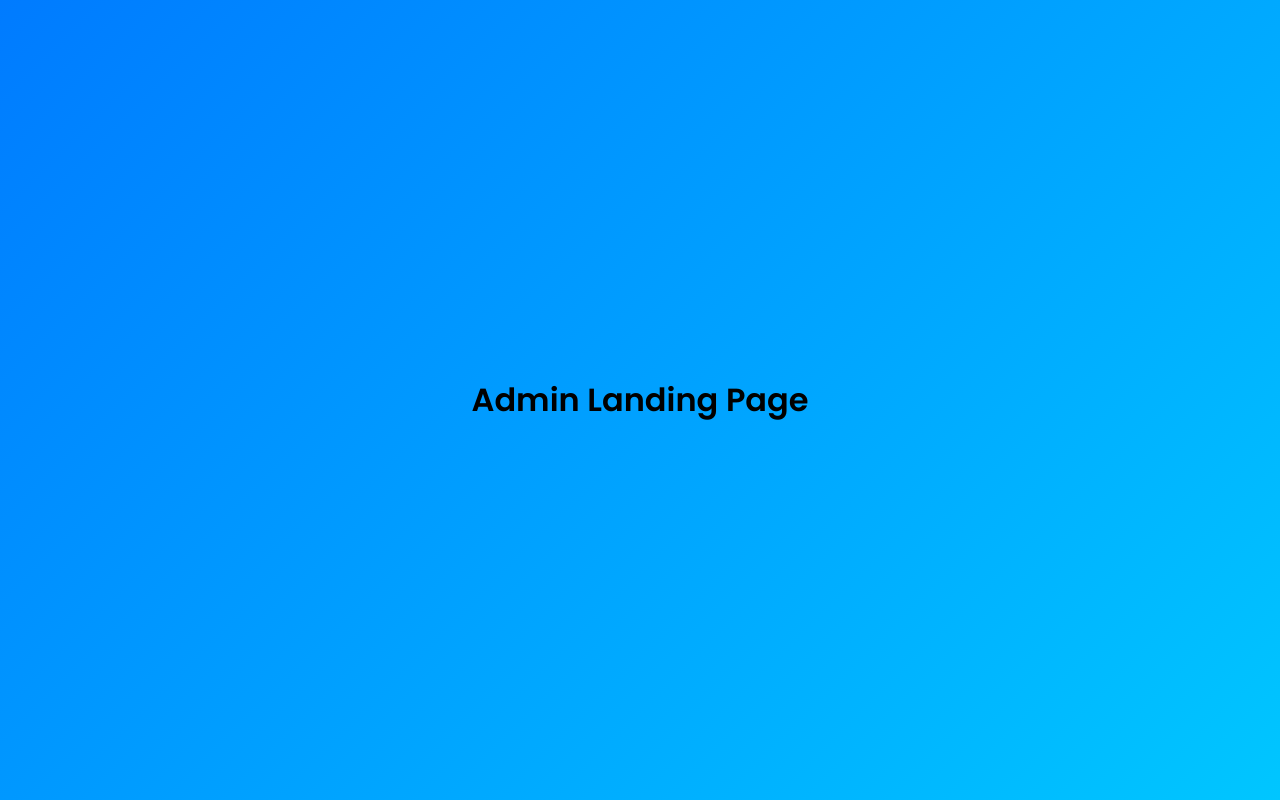
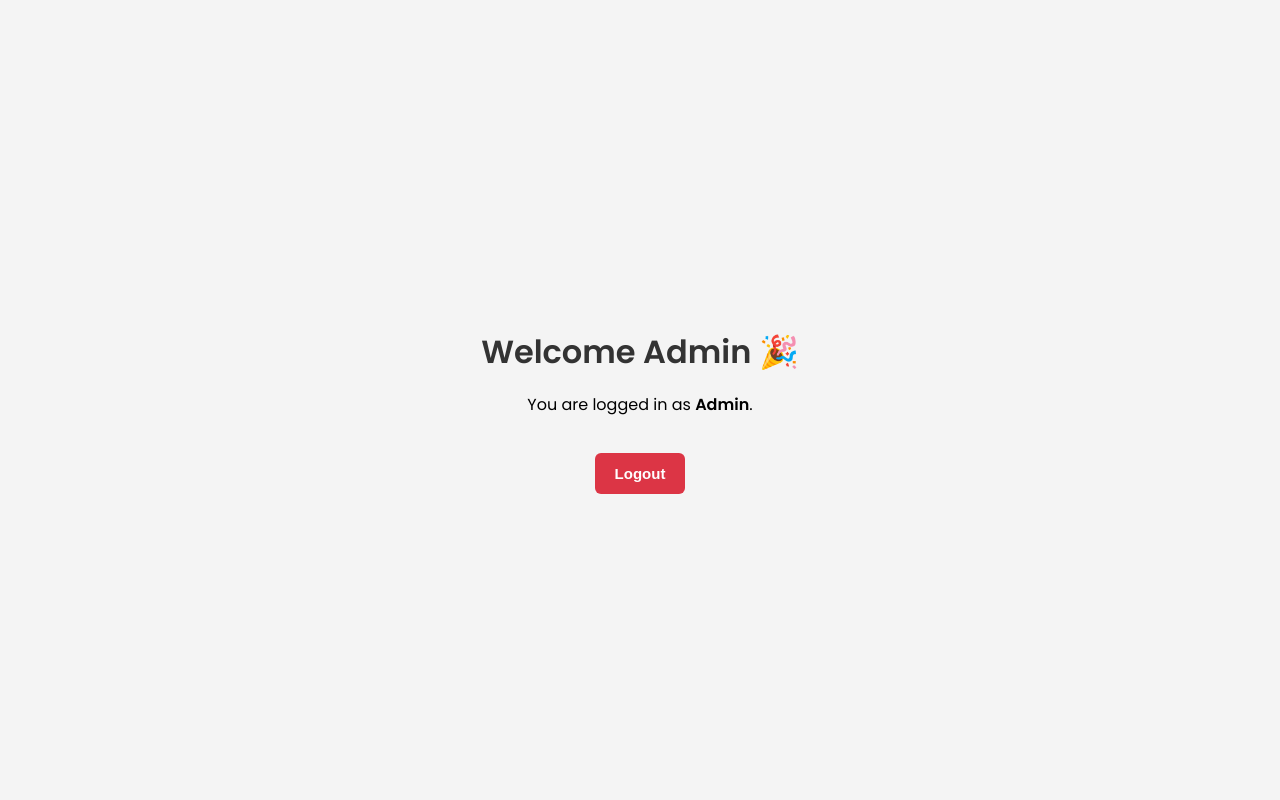
Before and after one commit to ThenukaAnjala/ITP, a React (Vite) app in the folder MERN/frontend/: page /admin in a window 1280 px wide. Built offline with nearby package versions, Linux system fonts and the light colour scheme.

Commit message:
feat: implement AdminLanding component with logout functionality and styles

```diff
--- a/MERN/frontend/src/App.jsx
+++ b/MERN/frontend/src/App.jsx
@@ -1,12 +1,13 @@
 import { BrowserRouter as Router, Routes, Route } from "react-router-dom";
 import Login from "./pages/Login";
+import AdminLanding from "./pages/AdminLanding";
 
 function App() {
   return (
     <Router>
       <Routes>
         <Route path="/" element={<Login />} />
-        <Route path="/admin" element={<h1>Admin Landing Page</h1>} />
+        <Route path="/admin" element={<AdminLanding />} />
         <Route
           path="/employee-manager"
           element={<h1>Employee Manager Landing Page</h1>}
--- a/MERN/frontend/src/pages/AdminLanding.jsx
+++ b/MERN/frontend/src/pages/AdminLanding.jsx
@@ -1,18 +1,22 @@
-import { Link } from 'react-router-dom';
+import React from "react";
+import "../styles/pages/admin.css"; // optional CSS file if you want styles
 
-const AdminLanding = () => {
-  const user = JSON.parse(localStorage.getItem('user'));
+function AdminLanding() {
+  const handleLogout = () => {
+    localStorage.removeItem("token"); // 🔑 remove token
+    window.location.href = "/"; // redirect to login page
+  };
+
   return (
-    <div>
-      <h2>Admin Dashboard</h2>
-      <p>Welcome {user?.firstName}</p>
-      <nav>
-        <Link to="/admin/register">Register Employee Manager</Link>
-        <br />
-        <Link to="/employee-manager">Manage Employees</Link>
-      </nav>
+    <div className="admin-container">
+      <h1>Welcome Admin 🎉</h1>
+      <p>You are logged in as <b>Admin</b>.</p>
+
+      <button className="logout-btn" onClick={handleLogout}>
+        Logout
+      </button>
     </div>
   );
-};
+}
 
 export default AdminLanding;
--- /dev/null
+++ b/MERN/frontend/src/styles/pages/admin.css
@@ -0,0 +1,32 @@
+body {
+  margin: 0;
+  font-family: 'Poppins', sans-serif;
+  background: #f4f4f4;
+}
+
+.admin-container {
+  text-align: center;
+  padding: 50px;
+}
+
+.admin-container h1 {
+  font-size: 2rem;
+  margin-bottom: 10px;
+  color: #333;
+}
+
+.logout-btn {
+  margin-top: 20px;
+  padding: 12px 20px;
+  background: #dc3545;
+  color: #fff;
+  border: none;
+  border-radius: 6px;
+  cursor: pointer;
+  font-weight: bold;
+  transition: background 0.3s;
+}
+
+.logout-btn:hover {
+  background: #b52a37;
+}
```
